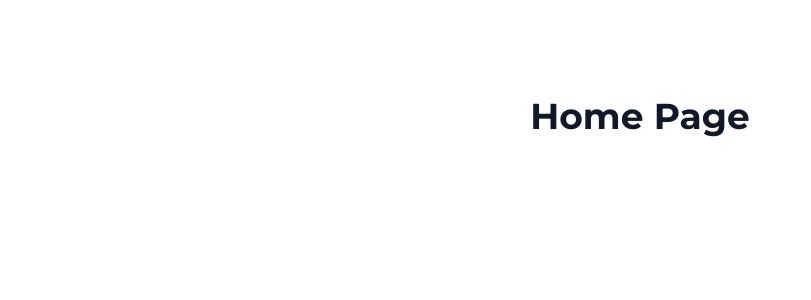
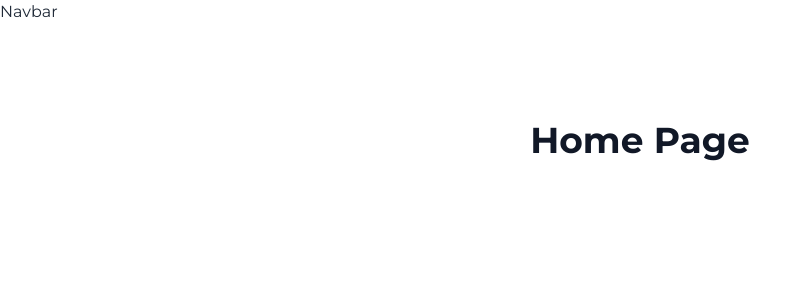
Before and after one commit to UoaWDCC/uads-member-app-v2, a React (Vite) app in the folder web/: page / in a window 1280 px wide. Shown: the top 300 px of the page, without its empty margins (0-811 px from the left). Built offline with nearby package versions, Linux system fonts and the light colour scheme.

Commit message:
UADS-17 feat: render navbar

```diff
--- a/web/src/Components/Navbar.tsx
+++ b/web/src/Components/Navbar.tsx
@@ -1,11 +1,7 @@
-import React from 'react'
+import React from "react";
 
-type Props = {}
-
-function Navbar({}: Props) {
-  return (
-    <div>Navbar</div>
-  )
+function Navbar({}) {
+  return <div>Navbar</div>;
 }
 
-export default Navbar
+export default Navbar;
--- a/web/src/main.tsx
+++ b/web/src/main.tsx
@@ -1,10 +1,12 @@
-import React from 'react';
-import ReactDOM from 'react-dom/client';
-import App from './App.tsx';
-import './index.css';
+import React from "react";
+import ReactDOM from "react-dom/client";
+import App from "./App.tsx";
+import "./index.css";
+import Navbar from "./Components/Navbar.tsx";
 
-ReactDOM.createRoot(document.getElementById('root')!).render(
+ReactDOM.createRoot(document.getElementById("root")!).render(
   <React.StrictMode>
+    <Navbar />
     <App />
   </React.StrictMode>
 );
```
